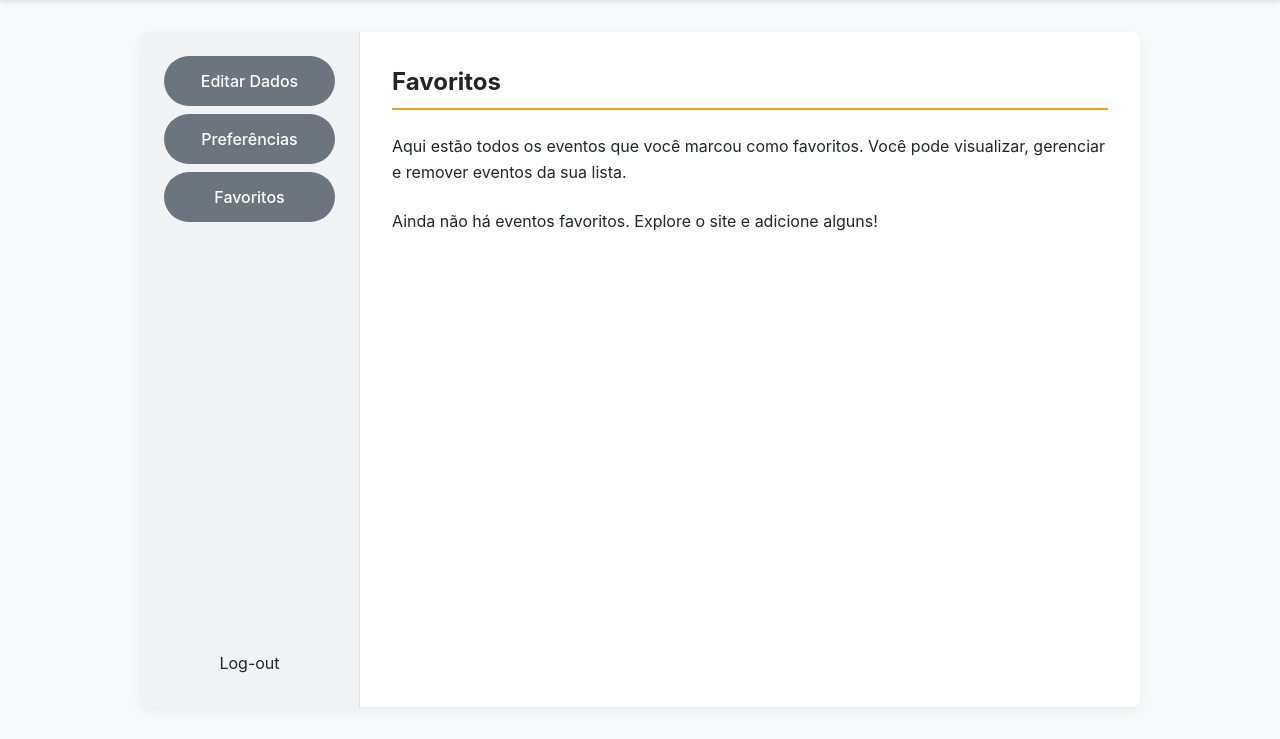
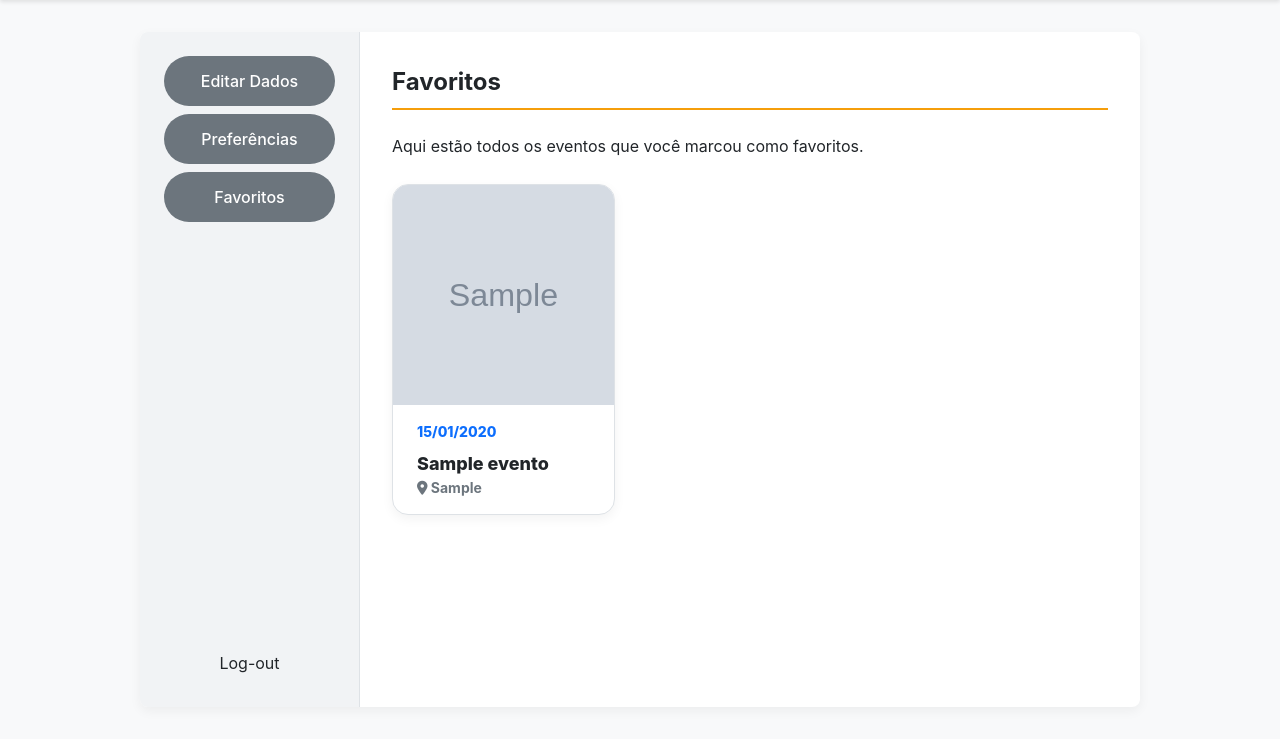
Before and after one commit to vinieww/33A-Projeto-Integrado-time5-AllEvent, a Django app: page /perfil/favoritos/ in a window 1280 px wide. Shown: the part 61-800 px from the top of the page. Run offline with Django 5.2, Linux system fonts and the light colour scheme; a user stored in the database is signed in; tables that the repository leaves empty hold one stand-in row (values such as "Sample post"); grey boxes marked "Sample" are stand-in pictures.

Commit message:
favoritos funcionando

```diff
--- a/Projeto/AllEvent/AllEvent/static/css/style.css
+++ b/Projeto/AllEvent/AllEvent/static/css/style.css
@@ -748,7 +748,10 @@ a.event-card:hover {
     padding: var(--spacing-xl) var(--spacing-xxl);
 }
 
-.event-banner__name { flex-grow: 1; }
+.event-banner__name {
+    flex-grow: 1;
+}
+
 .event-banner__name h1 {
     font-family: var(--font-serif);
     font-size: var(--fs-xxl);
@@ -771,8 +774,14 @@ a.event-card:hover {
     font-size: var(--fs-md);
     padding-bottom: var(--spacing-sm);
 }
-.event-banner__details p { margin: 0; color: var(--search-card-text); }
-.event-banner__details strong { color: #ffffff; }
+.event-banner__details p {
+    margin: 0;
+    color: var(--search-card-text);
+}
+
+.event-banner__details strong {
+    color: #ffffff;
+}
 
 
 .event-banner__rating {
@@ -782,7 +791,13 @@ a.event-card:hover {
     padding-bottom: var(--spacing-sm);
 }
 
-.event-content { display: flex; flex-wrap: wrap; padding: var(--spacing-xxl); gap: var(--spacing-xxl); }
+.event-content {
+    display: flex;
+    flex-wrap: wrap;
+    padding: var(--spacing-xxl);
+    gap: var(--spacing-xxl);
+}
+
 .event-content__main {
     flex: 2;
     min-width: 300px;
@@ -840,11 +855,33 @@ a.event-card:hover {
     font-size: 0.9em;
 }
 
-.event-content__main p { line-height: 1.7; font-size: var(--fs-md); }
+.event-content__main p {
+    line-height: 1.7;
+    font-size: var(--fs-md);
+}
 
-.event-content__sidebar { flex: 1; min-width: 280px; border-left: 1px solid var(--border-color); padding-left: var(--spacing-xxl); }
-.event-content__sidebar h2 { font-size: var(--fs-xl); margin-bottom: var(--spacing-lg); }
-.comments-placeholder { background-color: var(--background-color); padding: var(--spacing-lg); border-radius: var(--border-radius-sm); height: 400px; overflow-y: auto; border: 1px solid var(--border-color); color: var(--secondary-color); display: flex; flex-direction: column; justify-content: center; text-align: center; }
+.event-content__sidebar {
+    flex: 1;
+    min-width: 280px;
+    border-left: 1px solid var(--border-color);
+    padding-left: var(--spacing-xxl);
+}
+
+.event-content__sidebar h2 {
+    font-size: var(--fs-xl);
+    margin-bottom: var(--spacing-lg);
+}
+
+.comments-placeholder {
+    background-color: var(--background-color);
+    padding: var(--spacing-lg); border-radius:
+    var(--border-radius-sm); height: 400px;
+    overflow-y: auto;
+    border: 1px solid var(--border-color);
+    color: var(--secondary-color); display: flex;
+    flex-direction: column;
+    justify-content: center;
+    text-align: center; }
 
 
 .event-actions {
@@ -863,7 +900,9 @@ a.event-card:hover {
     color: var(--secondary-color);
     transition: color 0.2s, transform 0.2s;
 }
-.favorite-button:hover { color: var(--btn-red); transform: scale(1.1); }
+.favorite-button:hover {
+     color: var(--btn-red); transform: scale(1.1);
+    }
 
 .scrollable-content {
     max-height: 400px;
@@ -873,10 +912,21 @@ a.event-card:hover {
     margin-bottom: 0;
 }
 
-.scrollable-content::-webkit-scrollbar { width: 8px; }
-.scrollable-content::-webkit-scrollbar-track { background: #f1f1f1; border-radius: 10px; }
-.scrollable-content::-webkit-scrollbar-thumb { background: #ccc; border-radius: 10px; }
-.scrollable-content::-webkit-scrollbar-thumb:hover { background: #aaa; }
+.scrollable-content::-webkit-scrollbar {
+     width: 8px;
+}
+
+.scrollable-content::-webkit-scrollbar-track {
+    background: #f1f1f1; border-radius: 10px;
+}
+
+.scrollable-content::-webkit-scrollbar-thumb {
+     background: #ccc; border-radius: 10px;
+}
+
+.scrollable-content::-webkit-scrollbar-thumb:hover {
+    background: #aaa;
+}
 
 
 .event-content__main {
@@ -913,3 +963,32 @@ a.event-card:hover {
     transform: scale(1.05);
     text-decoration: none;
 }
+
+
+.alert {
+    padding: 15px;
+    margin-bottom: 15px;
+    border-radius: var(--border-radius-md);
+    font-weight: 500;
+    color: white;
+    box-shadow: var(--shadow-sm);
+}
+
+.alert-error {
+    background-color: var(--btn-red);
+    border: 1px solid var(--btn-red-hover);
+}
+
+
+.alert-success {
+    background-color: #198754;
+    border: 1px solid #157347;
+}
+
+.alert-warning {
+    background-color: #ffc107;
+    color: #000;
+}
+.alert-info {
+    background-color: var(--primary-color);
+}
--- a/Projeto/AllEvent/AllEvent/templates/core/favoritos.html
+++ b/Projeto/AllEvent/AllEvent/templates/core/favoritos.html
@@ -49,8 +49,41 @@
 
         <section class="profile-content">
             <h2>Favoritos</h2>
-            <p>Aqui estão todos os eventos que você marcou como favoritos. Você pode visualizar, gerenciar e remover eventos da sua lista.</p>
-             <p>Ainda não há eventos favoritos. Explore o site e adicione alguns!</p>
+            <p>Aqui estão todos os eventos que você marcou como favoritos.</p>
+
+            <div class="event-grid" style="margin-top: 24px;">
+
+                {% for evento in eventos %}
+                    <a href="{% url 'detalhe_evento' evento.id %}" class="event-card">
+                        {% if evento.imagem %}
+                            <img src="{{ evento.imagem.url }}" alt="{{ evento.nome }}">
+                        {% else %}
+                            <div style="height: 220px; background-color: #eee; display: flex; align-items: center; justify-content: center; color: #888;">
+                                <i class="fas fa-image fa-2x"></i>
+                            </div>
+                        {% endif %}
+
+                        <div class="body">
+                            <div class="date-badge">
+                                {{ evento.data|date:"d/m/Y" }}
+                            </div>
+                            <div class="title">
+                                {{ evento.nome }}
+                            </div>
+                            <div class="uf">
+                                <i class="fas fa-map-marker-alt"></i> {{ evento.local }}
+                            </div>
+                        </div>
+                    </a>
+                {% empty %}
+                    <div style="grid-column: 1 / -1; text-align: center; padding: 40px; background: #f9fafb; border-radius: 8px;">
+                        <i class="far fa-heart fa-3x" style="color: #ccc; margin-bottom: 16px;"></i>
+                        <p style="color: #666;">Você ainda não favoritou nenhum evento.</p>
+                        <a href="{% url 'lista_eventos' %}" style="color: var(--primary-color); text-decoration: underline; font-weight: bold;">Explorar eventos</a>
+                    </div>
+                {% endfor %}
+
+            </div>
         </section>
     </main>
 
--- a/Projeto/AllEvent/AllEvent/templates/core/preferencias.html
+++ b/Projeto/AllEvent/AllEvent/templates/core/preferencias.html
@@ -6,7 +6,7 @@
     <meta name="viewport" content="width=device-width, initial-scale=1.0">
     <title>Preferências - Perfil</title>
     <link rel="stylesheet" href="https://cdnjs.cloudflare.com/ajax/libs/font-awesome/6.0.0-beta3/css/all.min.css">
-    <link rel="stylesheet" href="{% static 'css/style.css' %}"> <!-- Referência ao novo CSS unificado com Django static -->
+    <link rel="stylesheet" href="{% static 'css/style.css' %}">
 <style>
         .header-container {
             display: flex;
--- a/Projeto/AllEvent/AllEvent/urls.py
+++ b/Projeto/AllEvent/AllEvent/urls.py
@@ -24,6 +24,7 @@ urlpatterns = [
     path('eventos/buscar/', views.buscar_eventos, name='buscar_eventos'),
     path('eventos/resultado/', views.resultado_busca, name='resultado_busca'),
     path('evento/<int:evento_id>/', views.detalhe_evento, name='detalhe_evento'),
+    path('evento/<int:evento_id>/toggle_favorito/', views.toggle_favorito, name='toggle_favorito'),
 ]
 
 if settings.DEBUG:
--- a/Projeto/AllEvent/core/models.py
+++ b/Projeto/AllEvent/core/models.py
@@ -1,5 +1,5 @@
-# Em core/models.py
 from django.db import models
+from django.contrib.auth.models import User
 
 class Evento(models.Model):
     nome = models.CharField(max_length=200)
@@ -8,5 +8,8 @@ class Evento(models.Model):
     descricao = models.TextField(blank=True)
 
     imagem = models.ImageField(upload_to='eventos_imagens/', null=True, blank=True)
+
+    favoritos = models.ManyToManyField(User, related_name='eventos_favoritos', blank=True)
+
     def __str__(self):
         return self.nome
--- a/Projeto/AllEvent/core/views.py
+++ b/Projeto/AllEvent/core/views.py
@@ -79,7 +79,12 @@ def editar_dados(request):
 
 @login_required
 def favoritos_view(request):
-    return render(request, 'core/favoritos.html')
+    eventos_favoritados = request.user.eventos_favoritos.all()
+
+    contexto = {
+        'eventos': eventos_favoritados
+    }
+    return render(request, 'core/favoritos.html', contexto)
 
 @login_required
 def preferencias_view(request):
@@ -107,8 +112,29 @@ def resultado_busca(request):
 def detalhe_evento(request, evento_id):
     evento = get_object_or_404(Evento, pk=evento_id)
 
+    esta_favoritado = False
+    if request.user.is_authenticated:
+        if evento.favoritos.filter(id=request.user.id).exists():
+            esta_favoritado = True
+
     contexto = {
         'evento': evento,
-        'compact_header': True
+        'compact_header': True,
+        'esta_favoritado': esta_favoritado
     }
     return render(request, 'core/detalhe_evento.html', contexto)
+
+def toggle_favorito(request, evento_id):
+    evento = get_object_or_404(Evento, pk=evento_id)
+
+    if not request.user.is_authenticated:
+        messages.error(request, "Você precisa estar logado para favoritar eventos.")
+        return redirect('detalhe_evento', evento_id=evento_id)
+
+
+    if evento.favoritos.filter(id=request.user.id).exists():
+        evento.favoritos.remove(request.user)
+    else:
+        evento.favoritos.add(request.user)
+
+    return redirect('detalhe_evento', evento_id=evento_id)
```
Also changed, not shown: Projeto/AllEvent/AllEvent/templates/base.html (+18 -2 lines), Projeto/AllEvent/AllEvent/templates/core/detalhe_evento.html (+13 -9 lines), Projeto/AllEvent/AllEvent/templates/core/home.html (+7 -12 lines), Projeto/AllEvent/core/migrations/0003_evento_favoritos.py (added).
